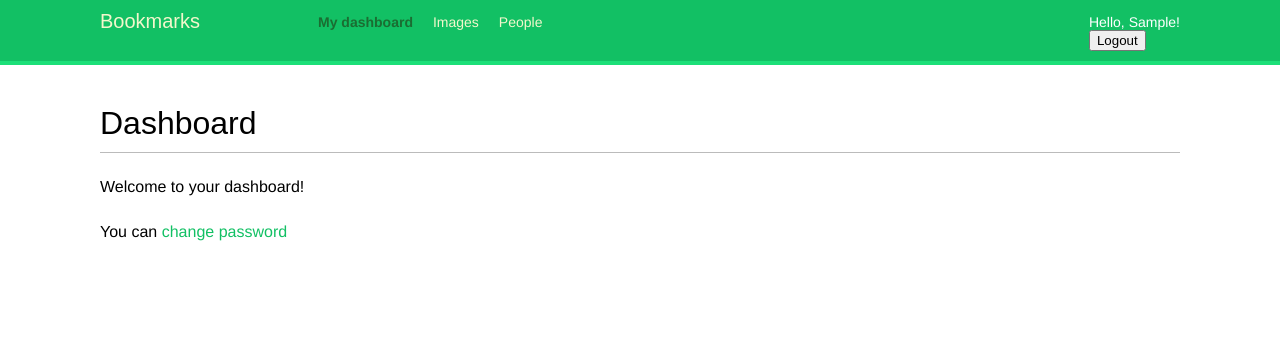
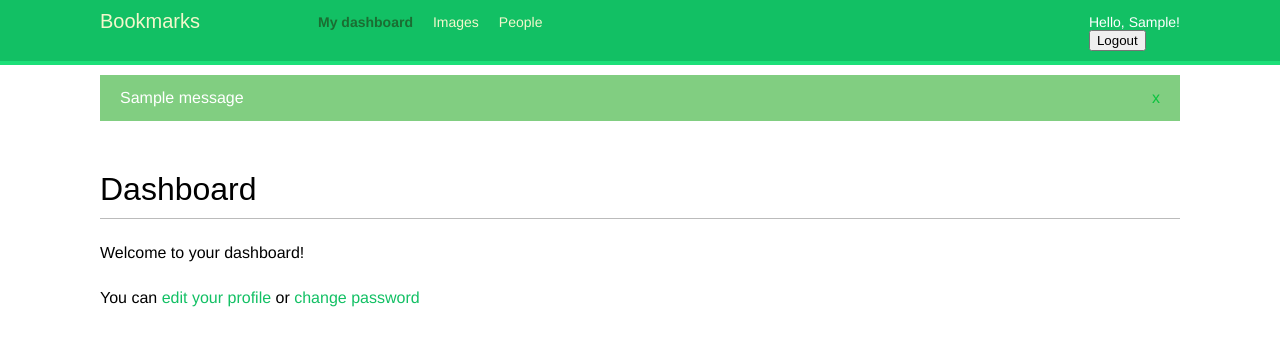
Before and after one commit to AlexNeo68/django-examples-bookmarks, a Django app: page /account/ in a window 1280 px wide. Shown: the top 346 px of the page. Run offline with Django 5.2, Linux system fonts and the light colour scheme; a user stored in the database is signed in; tables that the repository leaves empty hold one stand-in row (values such as "Sample post"); one stand-in notice (Sample message) is shown; some web fonts are replaced.

Commit message:
messages

```diff
--- a/bookmarks/account/templates/account/dashboard.html
+++ b/bookmarks/account/templates/account/dashboard.html
@@ -3,6 +3,6 @@
 {% block content %}
 <h1>Dashboard</h1>
 <p>Welcome to your dashboard!</p>
-<p>You can <a href="{% url "password_change" %}">change password</a></p>
+<p>You can <a href="{% url "edit" %}">edit your profile</a> or <a href="{% url "password_change" %}">change password</a></p>
 
 {% endblock content %}
--- a/bookmarks/account/templates/base.html
+++ b/bookmarks/account/templates/base.html
@@ -35,6 +35,17 @@
             {% endif %}
         </span>
     </div>
+
+    {% if messages %}
+        <ul class="messages">
+            {% for message in messages %}
+                <li class="{{message.tags}}">
+                    {{message|safe}}
+                    <a href="#" class="close">x</a>
+                </li>
+            {% endfor %}
+        </ul>
+    {% endif %}
     <div id="content">
         {% block content %}{% endblock content %}
     </div>
--- a/bookmarks/account/urls.py
+++ b/bookmarks/account/urls.py
@@ -1,7 +1,7 @@
 from django.urls import include, path
 from django.contrib.auth import views as auth_views
 
-from .views import dashboard, register, user_login
+from .views import dashboard, edit, register, user_login
 
 
 urlpatterns = [
@@ -22,6 +22,7 @@ urlpatterns = [
 #     path('password-reset/complete/', auth_views.PasswordResetCompleteView.as_view(), name='password_reset_complete'),
 
     path('register/', register, name='register'),
+    path('edit/', edit, name='edit'),
 
 
 ]
--- a/bookmarks/account/views.py
+++ b/bookmarks/account/views.py
@@ -5,6 +5,8 @@ from django.contrib.auth.decorators import login_required
 
 from .forms import LoginForm, UserRegistrationForm, UserEditForm, ProfileEditForm
 from .models import Profile
+
+from django.contrib import messages
 
 
 # Create your views here.
@@ -47,3 +49,26 @@ def register(request: HttpRequest):
         user_form = UserRegistrationForm()
 
     return render(request, 'account/register.html', {'user_form': user_form})
+
+
+@login_required
+def edit(request:HttpRequest):
+    if request.method == "POST":
+        user_form = UserEditForm(instance=request.user, data=request.POST)
+        profile_form = ProfileEditForm(instance=request.user.profile, data=request.POST, files=request.FILES)
+        if user_form.is_valid() and profile_form.is_valid():
+            user_form.save()
+            profile_form.save()
+            messages.success(request, 'Profile updated successfully')
+        else:
+            messages.error(request, 'Error updating your profile')
+    else:
+        user_form = UserEditForm(instance=request.user)
+        profile_form = ProfileEditForm(instance=request.user.profile)
+
+
+    data = {
+        'user_form': user_form,
+        'profile_form': profile_form,
+    }
+    return render(request, 'account/edit.html', data)
```
Also changed, not shown: bookmarks/account/templates/account/edit.html (added, +16 -0 lines), bookmarks/media/users/2024/02/11/2024-01-09_11.00.54_Vj4JguF.jpg (added).
